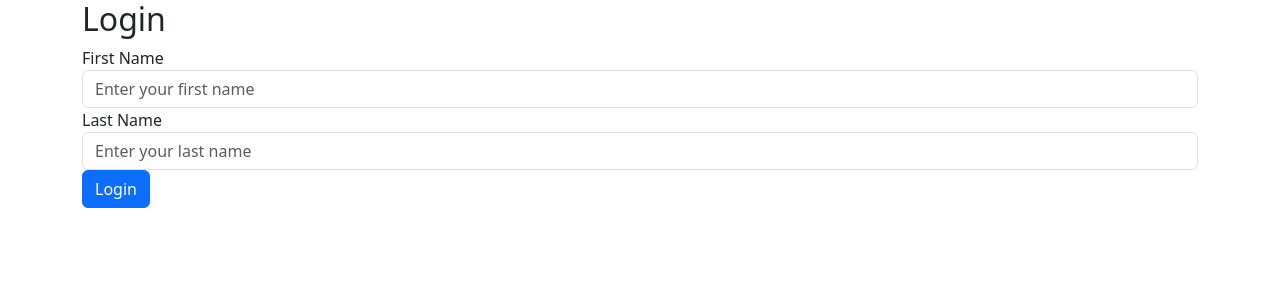
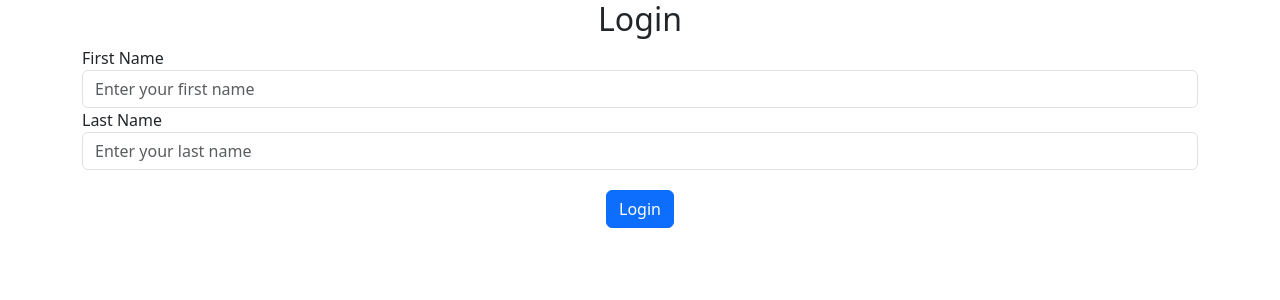
Before and after one commit to TheTomik1/angularChatApp, an Angular app: page / in a window 1280 px wide. Shown: the top 300 px of the page. Built offline with nearby package versions, Linux system fonts and the light colour scheme; no server answers.

Commit message:
4 files modified

```diff
--- a/src/app/app.component.css
+++ b/src/app/app.component.css
@@ -1,3 +1,12 @@
 p {
   font-family: Lato;
 }
+
+h2 {
+  text-align: center;
+}
+
+.submit-button {
+  margin-top: 20px;
+  text-align: center;
+}
--- a/src/app/app.component.html
+++ b/src/app/app.component.html
@@ -10,7 +10,9 @@
         <label for="lastName">Last Name</label>
         <input type="text" class="form-control" id="lastName" placeholder="Enter your last name" required>
       </div>
-      <button type="submit" class="btn btn-primary btn-block">Login</button>
+      <div class="submit-button">
+        <button type="submit" class="btn btn-primary btn-block">Login</button>
+      </div>
     </form>
   </div>
 </div>
--- a/src/app/app.component.ts
+++ b/src/app/app.component.ts
@@ -1,4 +1,5 @@
 import { Component, OnInit } from '@angular/core';
+import { HttpClient } from '@angular/common/http';
 
 @Component({
   selector: 'chat-app',
@@ -6,5 +7,24 @@ import { Component, OnInit } from '@angular/core';
   styleUrls: ['./app.component.css'],
 })
 export class AppComponent implements OnInit {
-  ngOnInit(): void {}
+  constructor(private http: HttpClient) { }
+
+  ngOnInit(): void {
+    this.getData();
+  }
+
+  getData() {
+    const users = [];
+
+    this.http.get('https://dummyjson.com/users').subscribe((response: any) => {
+      const users = response.users;
+      for (const user of users) {
+        users.push(user);
+
+      }
+      console.log(users)
+    }, (error) => {
+      console.log(error);
+    });
+  }
 }
--- a/src/app/app.module.ts
+++ b/src/app/app.module.ts
@@ -1,11 +1,13 @@
 import { NgModule } from '@angular/core';
 import { BrowserModule } from '@angular/platform-browser';
+
+import { HttpClientModule } from '@angular/common/http';
 
 import { AppComponent } from './app.component';
 import { AppRoutingModule } from './app.routing.module';
 
 @NgModule({
-  imports: [BrowserModule, AppRoutingModule],
+  imports: [BrowserModule, AppRoutingModule, HttpClientModule],
   providers: [AppComponent],
   declarations: [AppComponent],
   bootstrap: [AppComponent],
```
